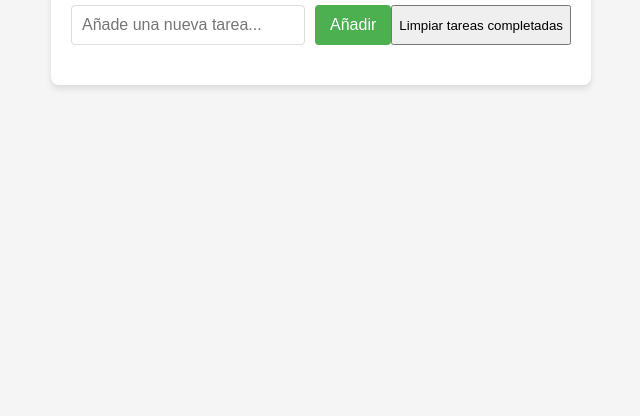
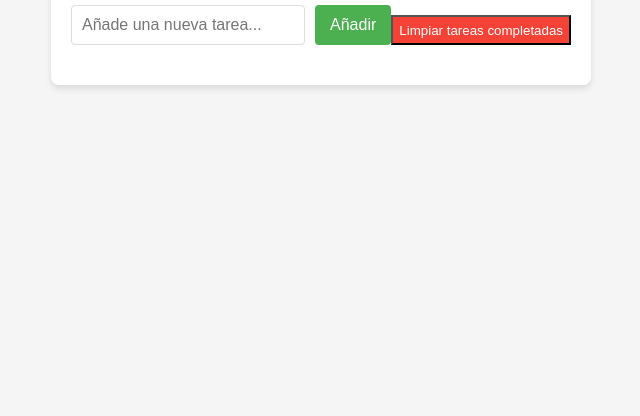
Before and after one commit to MrArjuna/ListaDeTareas, a plain HTML site: page index.html in a window 1280 px wide. Shown: the part 424-840 px from the top of the page, without its empty margins (319-959 px from the left). Drawn offline with Linux system fonts and the light colour scheme.

Commit message:
Update styles.css

```diff
--- a/styles.css
+++ b/styles.css
@@ -92,3 +92,9 @@ h1 {
     text-decoration: line-through;
     color: #888;
 }
+
+#clearCompletedBtn {
+    margin-top: 10px;
+    background-color: #f44336;
+    color: white;
+}
```
